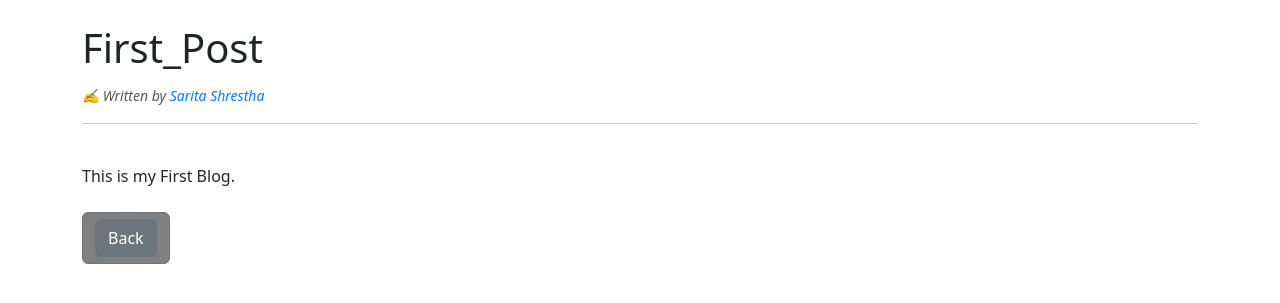
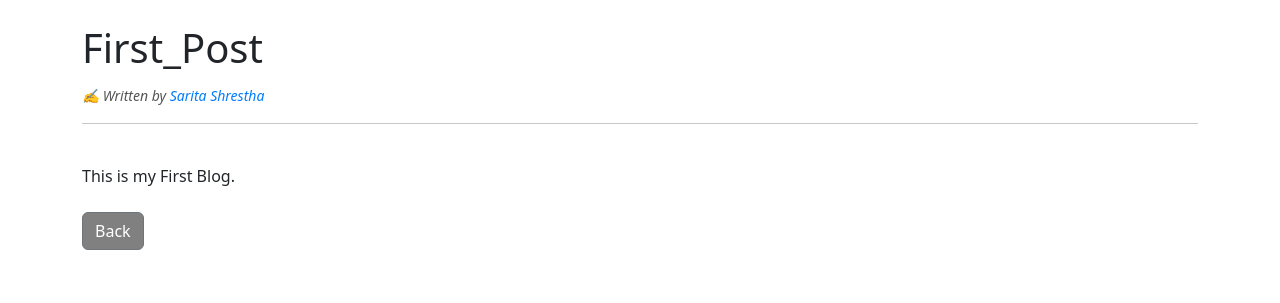
Before and after one commit to saritastha2002/blog, a Django app: page /article/1 in a window 1280 px wide. Shown: the part 57-360 px from the top of the page. Run offline with Django 5.2, Linux system fonts and the light colour scheme; data comes from the database, SQL or seed files in the repository.

Commit message:
updated button

```diff
--- a/templates/article.html
+++ b/templates/article.html
@@ -20,8 +20,10 @@
 
 
 <br/><br/>
-<button type="button" class="btn btn-secondary" style="background-color: gray; color: white;">
-<a href="{% url "article_detail" post.pk %}" class="btn btn-secondary">Back</a></button>
+<a href="{% url 'home' %}" class="btn btn-secondary" style="background-color: gray; color: white;">
+  Back
+</a>
+
 
 
 {% endblock content %}
```
